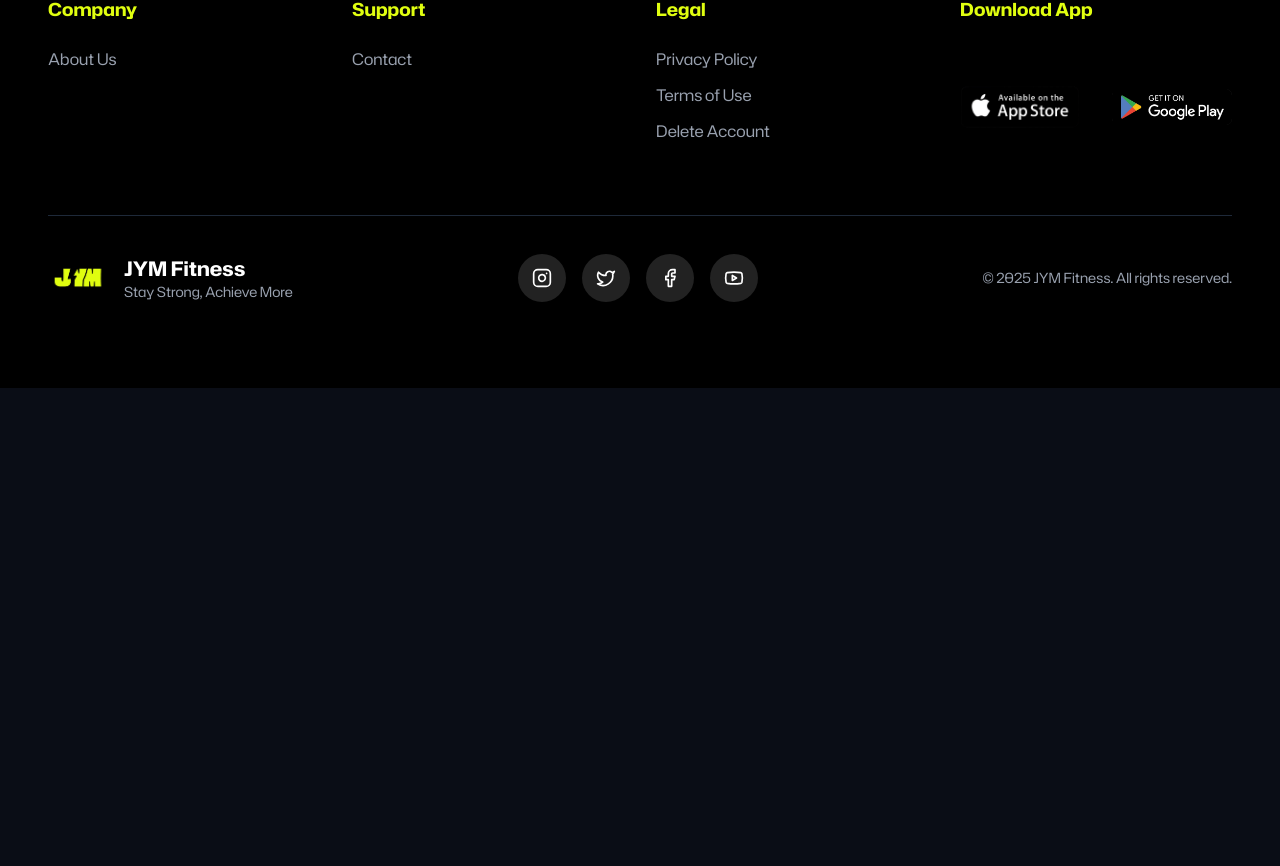
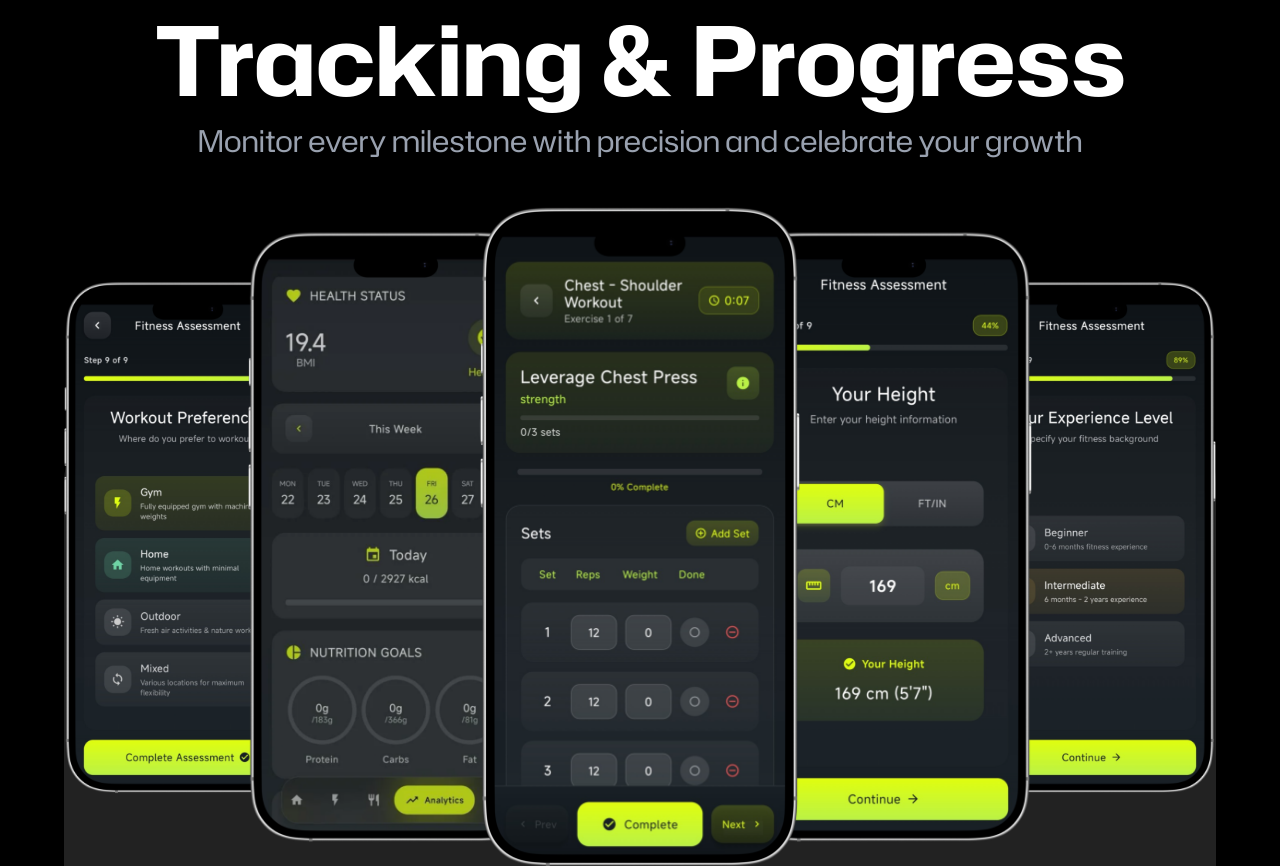
Before and after one commit to caglarbaranbora/JYM-web, a Next.js app: page / in a window 1280 px wide. Shown: the part 4639-5505 px from the top of the page. Before the commit the page ends 5027 px from the top, so only its background shows below. Built offline with nearby package versions, Linux system fonts and the light colour scheme.

Commit message:
Add Tracking component to landing page, featuring a visually engaging layout with images and motivational text to enhance user experience and monitor progress effectively.

```diff
--- /dev/null
+++ b/src/components/landing/Tracking.tsx
@@ -0,0 +1,34 @@
+import Image from "next/image";
+
+export default function Tracking() {
+  return (
+    <div className="bg-black rounded-3xl p-12 mb-8">
+      <h2 className="text-white text-8xl font-bold text-center mb-4">
+        Tracking & Progress
+      </h2>
+      <p className="text-gray-400 text-center text-3xl mx-auto mb-8">
+        Monitor every milestone with precision and celebrate your growth
+      </p>
+      <div className="flex-1">
+        <div className="flex gap-4 items-center justify-center">
+          <div className="z-9997">
+            <Image src={"/11.png"} alt="mockup" width={310} height={800} />
+          </div>
+          <div className="-ml-20 -mr-20 z-9998">
+            <Image src={"/12.png"} alt="mockup" width={370} height={800} />
+          </div>
+          <div className="z-9999 -mr-20">
+            <Image src={"/13.png"} alt="mockup1" width={400} height={800} />
+          </div>
+          <div className="z-9998 -mr-20">
+            <Image src={"/14.png"} alt="mockup1" width={370} height={800} />
+          </div>
+          <div className="z-9997">
+            <Image src={"/10.png"} alt="mockup1" width={310} height={800} />
+          </div>
+        </div>
+        <div className="bg-[#222222] rounded-[80px] p-8 h-150 overflow-hidden -mt-120"></div>
+      </div>
+    </div>
+  );
+}
```
